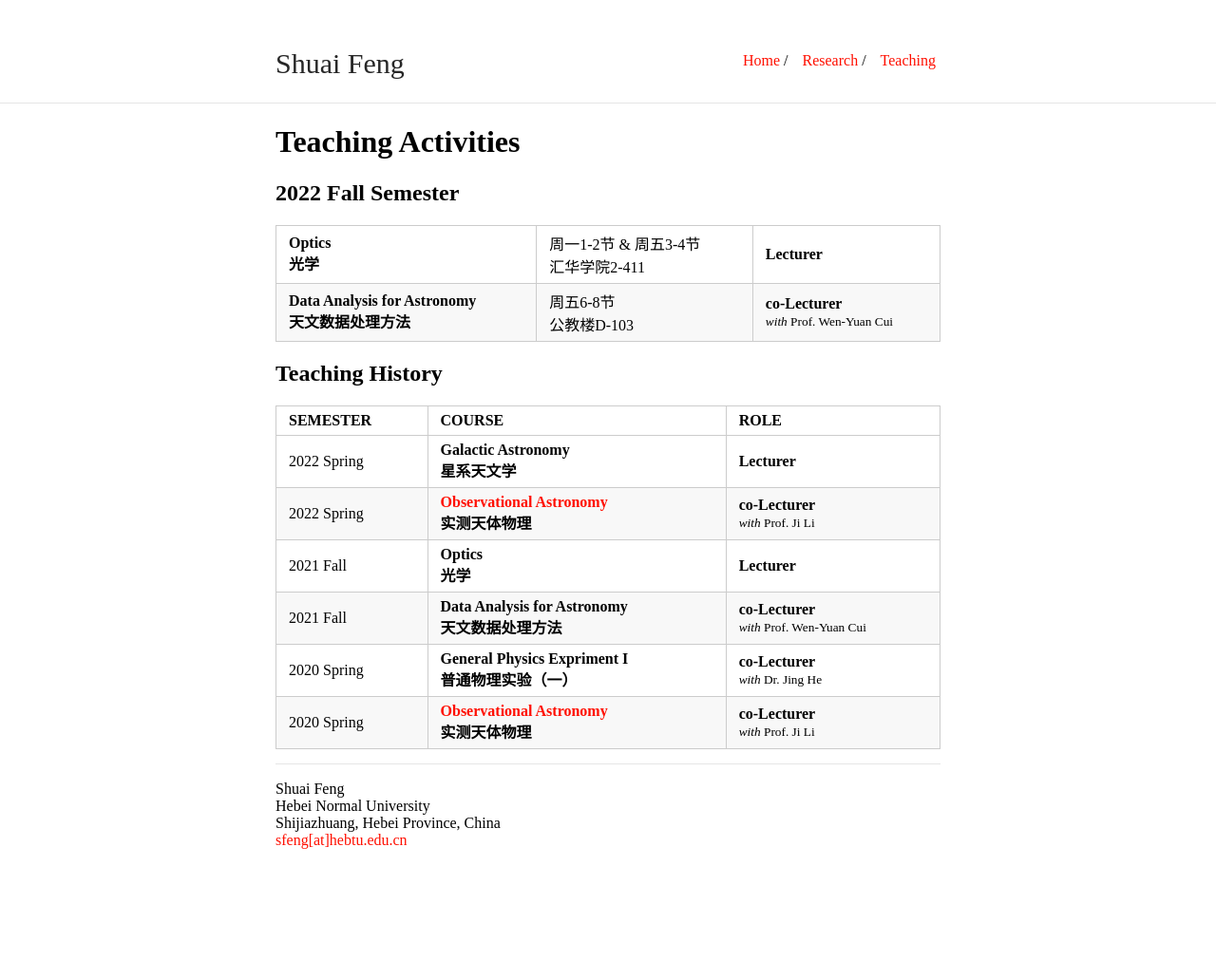
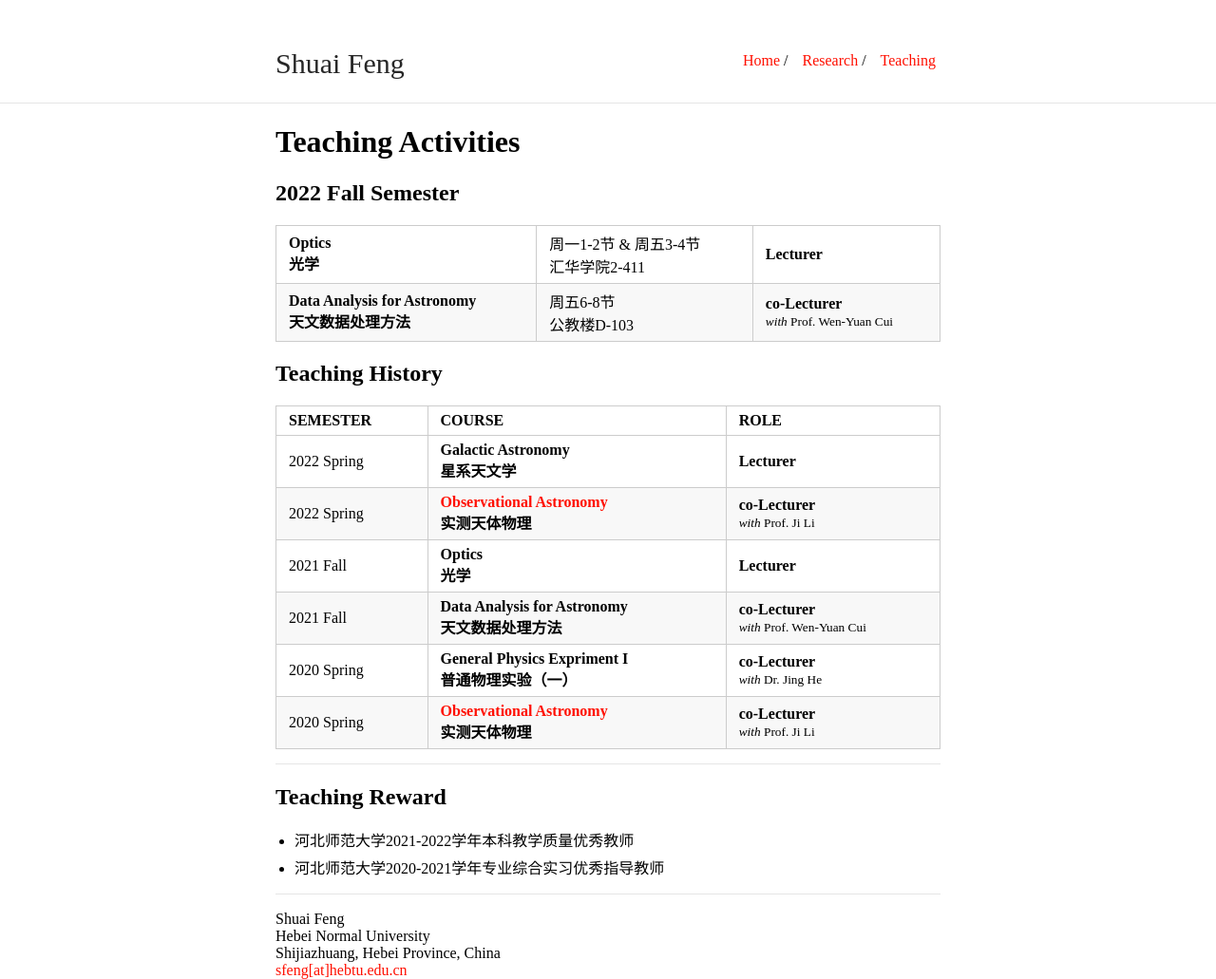
Before and after one commit to fengshuai0210/fengshuai0210.github.io, a Jekyll site: the page built from teaching.md, in a window 1280 px wide. Shown: the whole page at 95% size. Built offline with Jekyll 4.4.1, drawn with Linux system fonts in a browser that asks for light colours; our own code applies the rules of GitHub Pages for plain Markdown files; before the commit the page ends 900 px from its top, so only the background shows below that.

Commit message:
Update teaching.md

```diff
--- a/teaching.md
+++ b/teaching.md
@@ -19,3 +19,9 @@ SEMESTER | COURSE | ROLE
 2021 Fall | **Data Analysis for Astronomy**<br>**天文数据处理方法** |  **co-Lecturer** <small><br><i>with</i> Prof. Wen-Yuan Cui
 2020 Spring | **General Physics Expriment I**<br>**普通物理实验（一）** | **co-Lecturer** <small><br><i>with</i> Dr. Jing He
 2020 Spring | **[Observational Astronomy]()**<br>**实测天体物理** | **co-Lecturer** <small><br><i>with</i> Prof. Ji Li
+
+----
+
+## Teaching Reward
+* 河北师范大学2021-2022学年本科教学质量优秀教师
+* 河北师范大学2020-2021学年专业综合实习优秀指导教师
```
